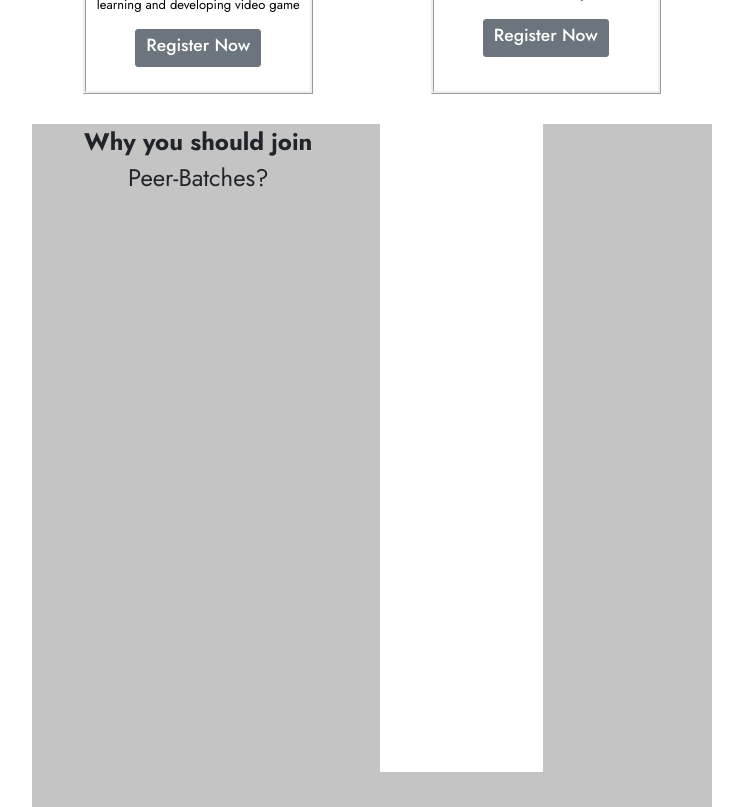
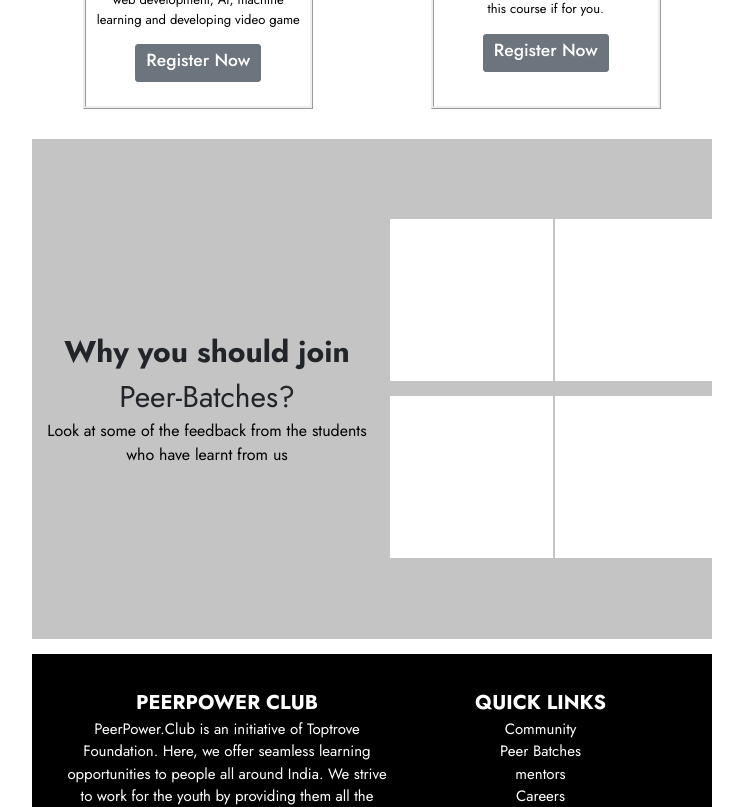
Before and after one commit to amk-tech-1003/powerclub, a React (Create React App) app: page / in a window 1280 px wide. Shown: the part 1660-2467 px from the top of the page, without its empty margins (268-1011 px from the left). Built offline with nearby package versions, Linux system fonts and the light colour scheme.

Commit message:
Peer Commit

```diff
--- a/src/components/PeerBatches.js
+++ b/src/components/PeerBatches.js
@@ -19,6 +19,7 @@
 
 
             <div className='white-part'>
+                <br/>
             <div className='heading'>
                 PEER LIVE BATCHES
             </div>
@@ -178,29 +179,46 @@
                     <b>Why you should join</b>
                      <br/>Peer-Batches?
                     </div>
+                    <div className='join-head-content'>
+                    Look at some of the feedback from the students who have learnt from us
+                    </div>
                     </Col>
                     <Col>
+                    <div className='join-content'>
+                        <Row>
+                            <div className='join-patch'>
 
+                            </div>
+                        </Row>
+                        <br/>
                         <Row>
-                            <Col>
-                            <div className='join-patch'></div>
-                            </Col>
-                            <Col>
-                            <div className='join-patch'></div>
-                            </Col>
+                            <div className='join-patch'>
+
+                            </div>
                         </Row>
+                    </div>
+
+                    </Col>
+                    <Col>
+                    <div className='join-content'>
                         <Row>
-                            <Col>
-                            <div className='join-patch'></div>
-                            </Col>
-                            <Col>
-                            <div className='join-patch'></div>
-                            </Col>
+                            <div className='join-patch'>
+
+                            </div>
                         </Row>
+                        <br/>
+                        <Row>
+                            <div className='join-patch'>
+
+                            </div>
+                        </Row>
+                    </div>
 
                     </Col>
                 </Row>
+
             </div>{/*why join ends */}
+            <br/>
 
             <div className='foots'>
                 <Footer/>
--- a/src/components/Peerbatches.css
+++ b/src/components/Peerbatches.css
@@ -64,17 +64,34 @@
 
 }
 .why-join{
-    height: 763px;
+    height: 500px;
     background-color: #C4C4C4;
+    padding-top: 80px;
 }
 
 .join-head{
-    font-size: 24px;
+    padding-top: 110px;
+    font-size: 30px;
     text-align: center;
+    width: 350px;
+
 }
 
 .join-patch{
     height: 162px;
     width: 163px;
     background-color: white;
+
 }
+
+.join-content{
+
+}
+
+.join-head-content{
+    text-align: center;
+    font-size: 16px;
+    padding-right: 10px;
+    padding-left: 10px;
+    color: black;
+}
```
